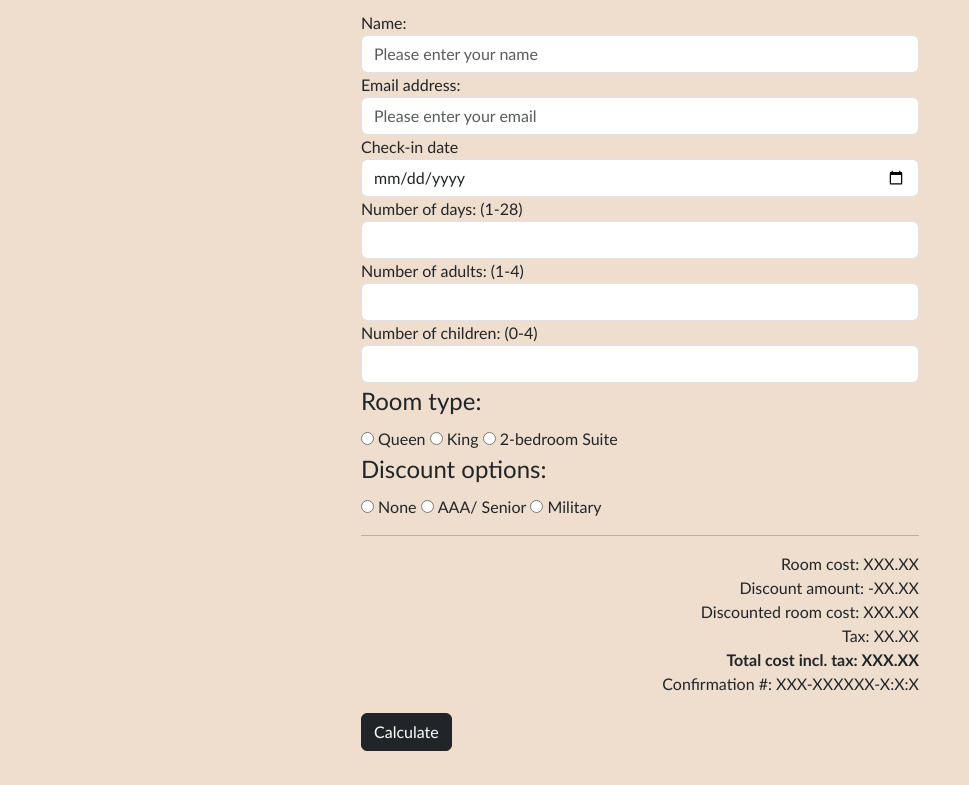
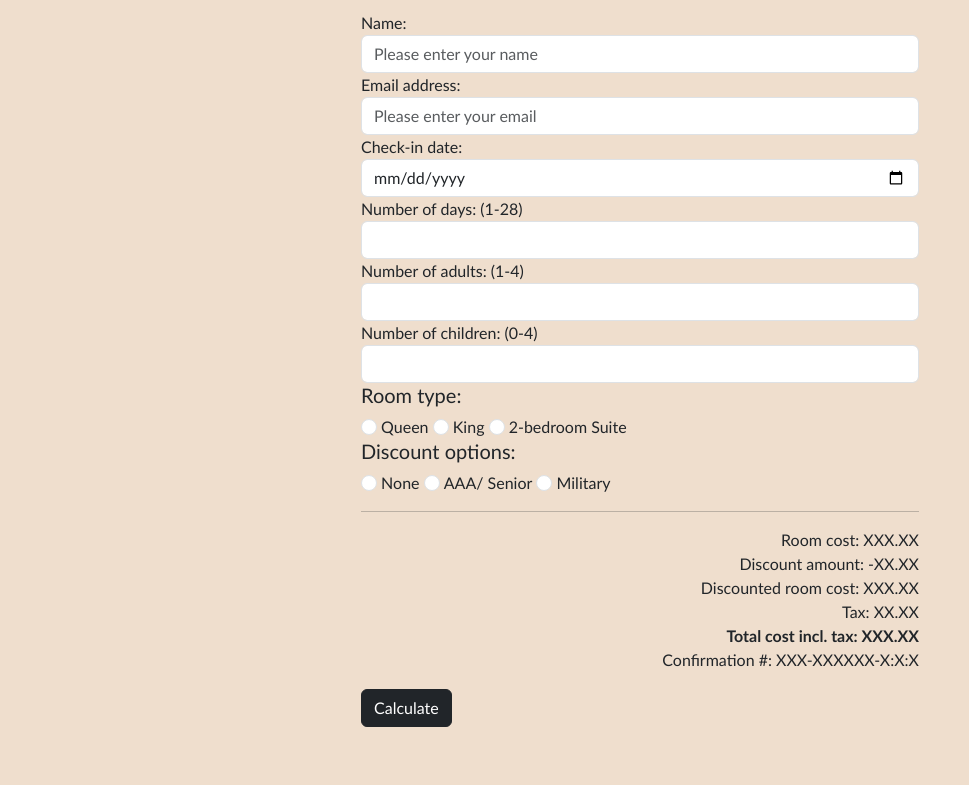
Before and after one commit to kayepoblete/VacationResort, a plain HTML site: page cost_estimator.html in a window 1280 px wide. Shown: the part 163-948 px from the top of the page, without its empty margins (0-969 px from the left). After the commit the page ends 924 px from the top, so only its background shows below. Drawn offline with nearby package versions, Linux system fonts and the light colour scheme.

Commit message:
Updated CSS
Updated CSS

```diff
--- a/cost_estimator.html
+++ b/cost_estimator.html
@@ -53,7 +53,7 @@
             <label for="email">Email address:</label>
             <input type="text" id="email" class="form-control" placeholder="Please enter your email">
 
-            <label for="checkindate">Check-in date</label>
+            <label for="checkindate">Check-in date:</label>
             <input type="date" name="checkindate" class="form-control" id="checkin">
             <label for="days">Number of days: (1-28)</label>
             <input type="number" id="days" class="form-control" min="1" max="28">
@@ -63,27 +63,27 @@
             <input type="number" id="children" class="form-control" min="0" max="4">
 
             <fieldset>
-                <legend>Room type:</legend>
-                <input type="radio" id="roomtype1" name="roomtype" value="Queen">
-                <label for="roomtype1">Queen</label>
-                <input type="radio" id="roomtype2" name="roomtype" value="King">
-                <label for="roomtype2">King</label>
-                <input type="radio" id="roomtype3" name="roomtype" value="2bed">
-                <label for="roomtype3">2-bedroom Suite</label>
+                <h5>Room type:</h5>
+                <input type="radio" class="form-check-input" id="roomtype1" name="roomtype" value="Queen">
+                <label for="roomtype1" class="form-check-label">Queen</label>
+                <input type="radio" class="form-check-input" id="roomtype2" name="roomtype" value="King">
+                <label for="roomtype2" class="form-check-label">King</label>
+                <input type="radio" class="form-check-input" id="roomtype3" name="roomtype" value="2bed">
+                <label for="roomtype3" class="form-check-label">2-bedroom Suite</label>
             </fieldset>
 
             <div id="messageDiv">
-
+                <!-- Error message appears when exceeding max occupancy -->
             </div>
 
             <fieldset>
-                <legend>Discount options:</legend>
-                <input type="radio" id="discount1" name="discount" value="None">
-                <label for="discount1">None</label>
-                <input type="radio" id="discount2" name="discount" value="AA">
-                <label for="discount2">AAA/ Senior</label>
-                <input type="radio" id="discount3" name="discount" value="Military">
-                <label for="discount3">Military</label>
+                <h5>Discount options:</h5>
+                <input type="radio" class="form-check-input" id="discount1" name="discount" value="None">
+                <label for="discount1" class="form-check-label">None</label>
+                <input type="radio" class="form-check-input" id="discount2" name="discount" value="AA">
+                <label for="discount2" class="form-check-label">AAA/ Senior</label>
+                <input type="radio" class="form-check-input" id="discount3" name="discount" value="Military">
+                <label for="discount3" class="form-check-label">Military</label>
             </fieldset>
 
             <hr>
--- a/css/style.css
+++ b/css/style.css
@@ -47,7 +47,7 @@ header video {
     margin: 3% auto 3% auto;
 }
 
-h1, h3, div, label, legend {
+h1, h3, h5, div, label {
     font-family: Optima, serif;
 }
 
```
